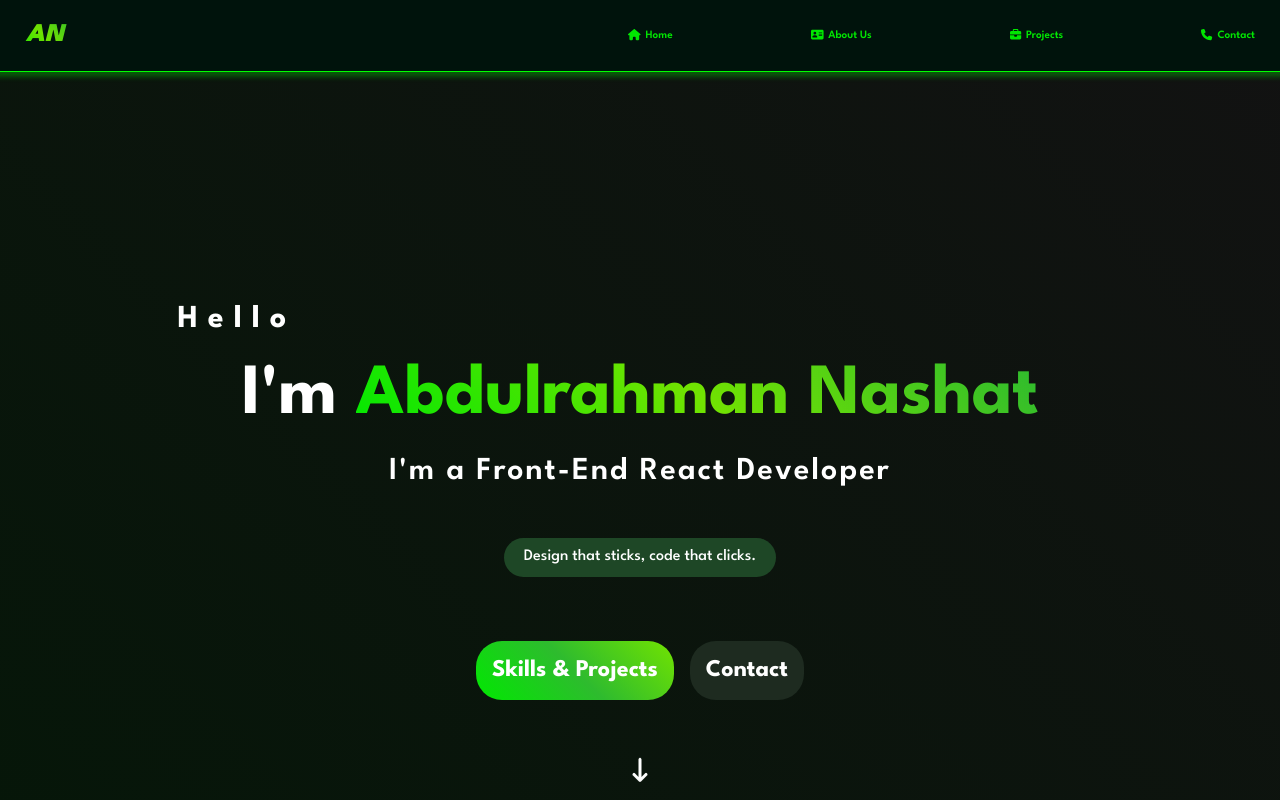
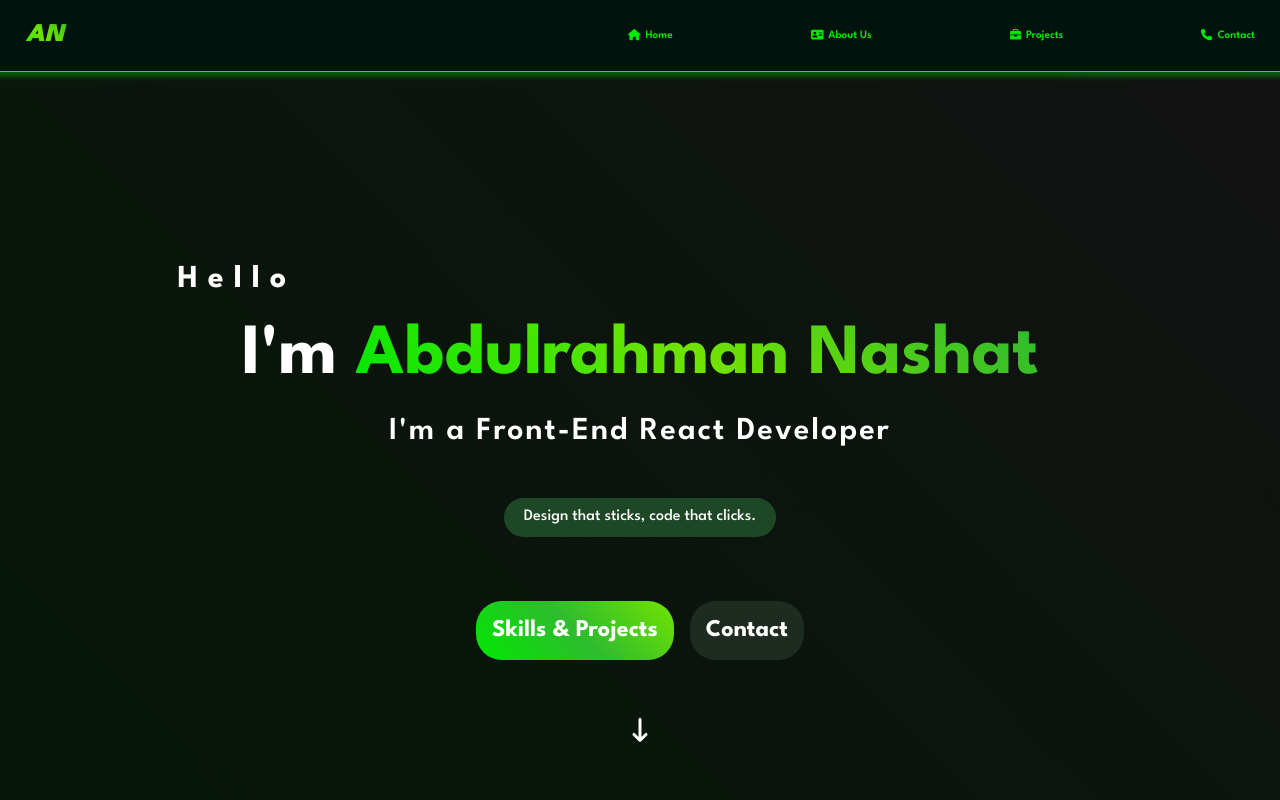
Before and after one commit to AN1001110/Portfolio, a React (Vite) app: page / in a window 1280 px wide. Shown: the top 800 px of the page. Built offline with nearby package versions, Linux system fonts and the light colour scheme.

Commit message:
portfolio v1

```diff
--- a/src/styles/pages/Home.css
+++ b/src/styles/pages/Home.css
@@ -4,12 +4,11 @@
 }
 /* Section 1 */
 .sec1 .container {
-
-display: flex;
-justify-content: center;
-align-items: center;
+  display: flex;
+  justify-content: center;
+  align-items: center;
   padding: var(--main-padding);
-  height: 100vh;
+  height: 90vh;
 }
 .sec1 .container .Home {
   animation: flipIn backwards 0.8s;
@@ -19,6 +18,7 @@ align-items: center;
   flex-direction: column;
   width: 100%;
   padding: var(--main-padding);
+  -webkit-animation: flipIn backwards 0.8s;
 }
 .sec1 .container .Home .title {
   display: flex;
@@ -198,7 +198,7 @@ align-items: center;
 /* Responsive Screens */
 
 /*  phones */
-@media (min-width: 320px) and (max-width : 767px) {
+@media (min-width: 320px) and (max-width: 767px) {
   .container {
     width: 100%;
   }
```
